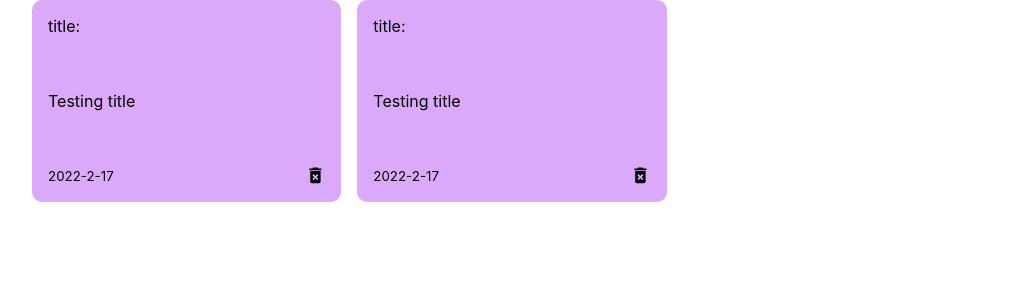
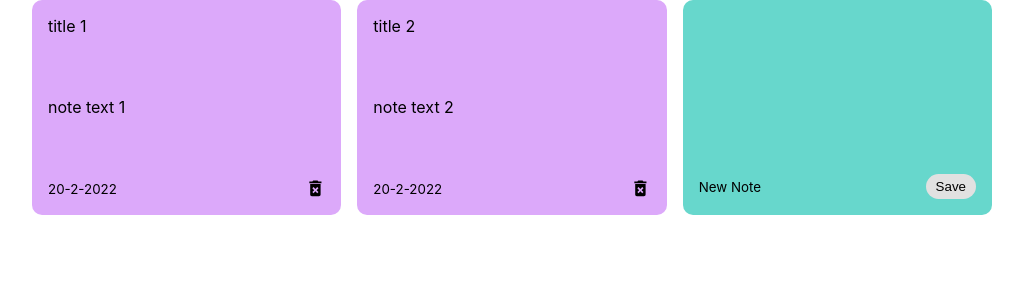
Before and after one commit to salhadeethi/notes-app-react, a React (Create React App) app: page / in a window 1280 px wide. Shown: the top 300 px of the page, without its empty margins (128-1151 px from the left). Built offline with nearby package versions, Linux system fonts and the light colour scheme.

Commit message:
Add , remove functionality added to notes

```diff
--- a/package.json
+++ b/package.json
@@ -6,6 +6,7 @@
     "@testing-library/jest-dom": "^5.16.2",
     "@testing-library/react": "^12.1.3",
     "@testing-library/user-event": "^13.5.0",
+    "nanoid": "^3.3.1",
     "react": "^17.0.2",
     "react-dom": "^17.0.2",
     "react-icons": "^4.3.1",
--- a/src/App.js
+++ b/src/App.js
@@ -1,11 +1,42 @@
 import NotesList from "./component/NotesList";
+import { useState } from 'react';
+import { nanoid } from 'nanoid';
 
 function App() {
+  const [notes, setNotes]= useState([{
+    id: nanoid(),
+    title: "title 1",
+    text: "note text 1 ",
+    date: "20-2-2022"
+  },
+  {
+    id: nanoid(),
+    title: "title 2",
+    text: "note text 2",
+    date: "20-2-2022"
+  }]);
+
+  const addNote = (title,text)=>{
+    const date = new Date();
+    const newNote = {
+      id: nanoid(),
+      title: title,
+      text: text,
+      date: date.toLocaleDateString()
+    };
+    const newNotes = [...notes, newNote]; //reducer create new array
+    setNotes(newNotes);//this update it
+    console.log(text);
+  }
+
+  const deleteNote = (id) =>{
+   const newNotes = notes.filter((note)=>note.id !== id);
+   setNotes(newNotes);
+  }
   return (
     <div className="container">
-      <NotesList>
+      <NotesList notes={notes} handleAddNote={addNote} handleDeleteNote={deleteNote}>
       </NotesList>
-
      </div>
   );
 }
--- /dev/null
+++ b/src/component/AddNote.js
@@ -0,0 +1,41 @@
+import { useState } from "react";
+const AddNote = ({ handleAddNote }) => {
+    const [noteText, setNoteText] = useState('');
+    const [noteTitle, setNoteTitle] = useState('');
+
+    const noteChange = (e) => {
+        setNoteText(e.target.value);
+    }
+
+    const noteTitleChange = (e) => {
+        setNoteTitle(e.target.value);
+    }
+
+    const onSaveClicked = () =>{
+        if (noteTitle.trim().length > 0 || noteText.trim().length > 0 )
+        handleAddNote(noteTitle,noteText);
+        setNoteText('');
+        setNoteTitle('');
+    }
+    return (<div className="note new">
+         <textarea rows='1'
+        cols='10'
+        placeholser='type here to add a note title'
+        value={noteTitle}
+        onChange={noteTitleChange}
+        wrap="off">
+        </textarea>
+        <textarea rows='9'
+        cols='10'
+        placeholser='type here to add a note'
+        value={noteText}
+        onChange={noteChange}>
+        </textarea>
+         <div className='note-footer'>
+        <small>New Note </small>
+        <button className='save' onClick={onSaveClicked}>Save</button>
+    </div>
+    </div>
+   );
+};
+export default AddNote;
--- a/src/component/Note.js
+++ b/src/component/Note.js
@@ -1,14 +1,14 @@
 import { MdDeleteForever } from 'react-icons/md';
-const Note = () =>{
+const Note = ({id, title, text, date, handleDeleteNote}) =>{
     //span for note section , the footer for date and delete icon
     return <div className='note'>
-        <div className='note-title'>title: </div>
+        <div className='note-title'>{title} </div>
         <span>
-            Testing title
+            {text}
         </span>
         <div className='note-footer'>
-            <small>2022-2-17</small>
-            <MdDeleteForever className='delete-icon' size='1.3em'></MdDeleteForever>
+            <small>{date}</small>
+            <MdDeleteForever onClick={()=>handleDeleteNote(id)} className='delete-icon' size='1.3em'></MdDeleteForever>
         </div>
     </div>
 };
--- a/src/component/NotesList.js
+++ b/src/component/NotesList.js
@@ -1,11 +1,12 @@
 import Note from './Note';
+import AddNote from './AddNote';
 
-
-const NotesList = () =>{
+const NotesList = ({ notes, handleAddNote , handleDeleteNote }) =>{
     return<div className='notes-list'>
-        <Note></Note>
-        <Note></Note>
-
+        {notes.map((note)=> (
+        <Note id={note.id} title={note.title} text={note.text} date={note.date} handleDeleteNote={handleDeleteNote}></Note>)
+        )}
+        <AddNote handleAddNote={handleAddNote}/>
     </div>
 };
 export default NotesList;
```
